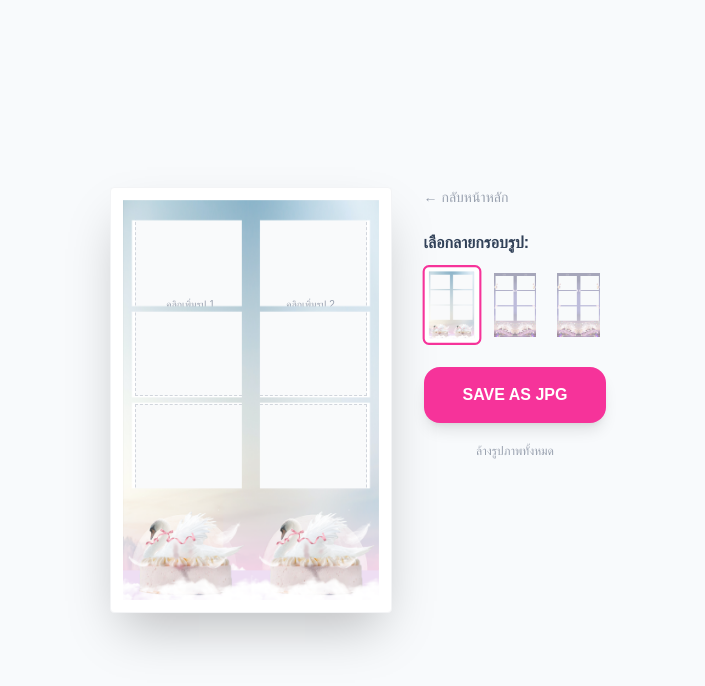
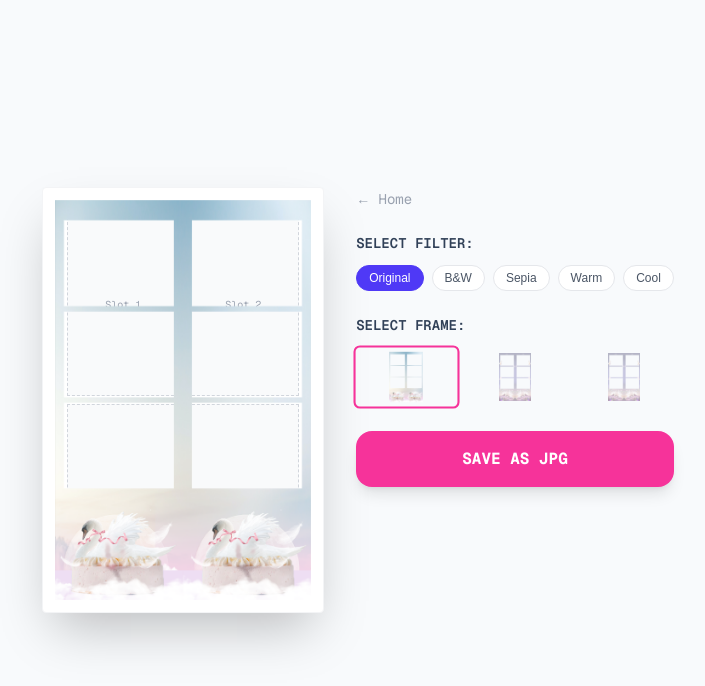
Before and after one commit to mypeynp/Photobooth, a Next.js app: page / in a window 1280 px wide. Both pictures are taken after a click on the button "เข้าสู่ Photobooth →". Shown: the top 686 px of the page, without its empty margins (282-987 px from the left). Built offline with nearby package versions, Linux system fonts and the light colour scheme.

Commit message:
add camera and filters

```diff
--- a/app/page.tsx
+++ b/app/page.tsx
@@ -6,8 +6,13 @@ export default function PhotoboothApp() {
   const [images, setImages] = useState<(string | null)[]>(Array(4).fill(null));
   const [currentFrame, setCurrentFrame] = useState('/frame1.png');
   const [currentSlot, setCurrentSlot] = useState<number>(0);
+  const [showUploadOption, setShowUploadOption] = useState(false);
+  const [filter, setFilter] = useState('none');
+
   const fileInputRef = useRef<HTMLInputElement>(null);
+  const videoRef = useRef<HTMLVideoElement>(null);
   const canvasRef = useRef<HTMLCanvasElement>(null);
+  const [isCameraOpen, setIsCameraOpen] = useState(false);
 
   const frames = [
     { id: 1, src: '/frame1.png', label: 'Frame 1' },
@@ -15,7 +20,56 @@ export default function PhotoboothApp() {
     { id: 3, src: '/frame3.png', label: 'Frame 3' },
   ];
 
-  const handleUpload = (e: React.ChangeEvent<HTMLInputElement>) => {
+  const filters = [
+    { name: 'Original', value: 'none' },
+    { name: 'B&W', value: 'grayscale(100%)' },
+    { name: 'Sepia', value: 'sepia(80%)' },
+    { name: 'Warm', value: 'brightness(1.1) saturate(1.2) sepia(0.2)' },
+    { name: 'Cool', value: 'contrast(1.1) brightness(1.1) hue-rotate(180deg)' },
+  ];
+
+  // ฟังก์ชันเปิดกล้อง
+  const startCamera = async () => {
+    setIsCameraOpen(true);
+    setShowUploadOption(false);
+    try {
+      const stream = await navigator.mediaDevices.getUserMedia({ video: true });
+      if (videoRef.current) {
+        videoRef.current.srcObject = stream;
+      }
+    } catch (err) {
+      alert("ไม่สามารถเข้าถึงกล้องได้");
+      setIsCameraOpen(false);
+    }
+  };
+
+  // ฟังก์ชันถ่ายรูป
+  const takePhoto = () => {
+    const video = videoRef.current;
+    if (video) {
+      const tempCanvas = document.createElement('canvas');
+      tempCanvas.width = video.videoWidth;
+      tempCanvas.height = video.videoHeight;
+      const ctx = tempCanvas.getContext('2d');
+      if (ctx) {
+        ctx.filter = filter; // ใส่ฟิลเตอร์ลงในรูปที่ถ่าย
+        ctx.drawImage(video, 0, 0);
+        const data = tempCanvas.toDataURL('image/jpeg');
+        const newImages = [...images];
+        newImages[currentSlot] = data;
+        setImages(newImages);
+        stopCamera();
+      }
+    }
+  };
+
+  const stopCamera = () => {
+    const stream = videoRef.current?.srcObject as MediaStream;
+    stream?.getTracks().forEach(track => track.stop());
+    setIsCameraOpen(false);
+  };
+
+  const handleFileUpload = (e: React.ChangeEvent<HTMLInputElement>) => {
     const file = e.target.files?.[0];
     if (file) {
       const reader = new FileReader();
@@ -23,6 +77,7 @@ export default function PhotoboothApp() {
         const newImages = [...images];
         newImages[currentSlot] = event.target?.result as string;
         setImages(newImages);
+        setShowUploadOption(false);
       };
       reader.readAsDataURL(file);
     }
@@ -50,7 +105,10 @@ export default function PhotoboothApp() {
         await new Promise((resolve) => { img.onload = resolve; });
         const col = i % 2;
         const row = Math.floor(i / 2);
+        // วาดรูปพร้อมฟิลเตอร์ลงบน Canvas หลัก
+        ctx.filter = filter;
         ctx.drawImage(img, padding + (col * (slotW + padding)), padding + (row * (slotH + padding)), slotW, slotH);
+        ctx.filter = 'none'; // reset filter สำหรับกรอบรูป
       }
     }
 
@@ -70,21 +128,10 @@ export default function PhotoboothApp() {
       <div className="flex flex-col items-center justify-center min-h-screen bg-pink-50 p-6 text-center">
         <div className="max-w-md w-full">
           <div className="mb-8 rounded-3xl overflow-hidden shadow-2xl border-8 border-white bg-white">
-            <img
-              src="/welcome.jpg"
-              alt="Welcome"
-              className="w-full h-auto object-cover min-h-[300px]"
-              onError={(e) => { e.currentTarget.src = "https://via.placeholder.com/800x1200?text=Check+welcome.jpg+in+public+folder"; }}
-            />
+            <img src="/welcome.jpg" alt="Welcome" className="w-full h-auto object-cover min-h-[300px]" onError={(e) => { e.currentTarget.src = "https://via.placeholder.com/800x1200?text=welcome.jpg"; }} />
           </div>
-          <h1 className="text-4xl font-bold text-pink-600 mb-2">My Photobooth</h1>
-          <p className="text-gray-500 mb-10">สร้างความทรงจำดีๆ ด้วยเฟรมสวยๆ ของคุณ</p>
-          <button
-            onClick={() => setPage('editor')}
-            className="bg-pink-500 text-white text-xl font-bold py-4 px-10 rounded-full shadow-lg hover:bg-pink-600 transition-all hover:scale-105 active:scale-95"
-          >
-            เข้าสู่ Photobooth →
-          </button>
+          <h1 className="text-4xl font-bold text-pink-600 mb-2 font-mono">My Photobooth</h1>
+          <button onClick={() => setPage('editor')} className="bg-pink-500 text-white text-xl font-bold py-4 px-10 rounded-full shadow-lg hover:bg-pink-600 transition-all active:scale-95">เข้าสู่ Photobooth →</button>
         </div>
       </div>
     );
@@ -92,17 +139,19 @@ export default function PhotoboothApp() {
 
   return (
     <div className="flex flex-col items-center justify-center min-h-screen bg-slate-50 p-6">
-      <div className="flex flex-col md:flex-row gap-8 items-center md:items-start">
+      <div className="flex flex-col md:flex-row gap-8 items-center md:items-start max-w-5xl">
+
+        {/* Photobooth Display */}
         <div className="bg-white p-3 shadow-2xl rounded-sm border border-gray-100">
           <div className="relative w-64 h-[400px] bg-white overflow-hidden">
             <div className="grid grid-cols-2 grid-rows-2 gap-2 p-3 h-full">
               {images.map((img, i) => (
                 <div
                   key={i}
-                  onClick={() => { setCurrentSlot(i); fileInputRef.current?.click(); }}
-                  className="relative bg-gray-50 border border-dashed border-gray-300 cursor-pointer flex items-center justify-center overflow-hidden hover:bg-gray-100 transition-colors"
+                  onClick={() => { setCurrentSlot(i); setShowUploadOption(true); }}
+                  className="relative bg-gray-50 border border-dashed border-gray-300 cursor-pointer flex items-center justify-center overflow-hidden"
                 >
-                  {img ? <img src={img} className="w-full h-full object-cover" /> : <span className="text-[10px] text-gray-400">คลิกเพิ่มรูป {i+1}</span>}
+                  {img ? <img src={img} style={{ filter: filter }} className="w-full h-full object-cover" /> : <span className="text-[10px] text-gray-400 font-mono">Slot {i+1}</span>}
                 </div>
               ))}
             </div>
@@ -110,41 +159,70 @@ export default function PhotoboothApp() {
           </div>
         </div>
 
+        {/* Controls */}
         <div className="w-full max-w-xs space-y-6">
-          <button onClick={() => setPage('welcome')} className="text-sm text-gray-400 hover:text-gray-600 flex items-center gap-1">
-            ← กลับหน้าหลัก
-          </button>
+          <button onClick={() => setPage('welcome')} className="text-sm text-gray-400 hover:text-gray-600 font-mono">← Home</button>
+
+          {/* Filter Selection */}
           <div>
-            <p className="font-semibold mb-3 text-slate-700">เลือกลายกรอบรูป:</p>
-            <div className="grid grid-cols-3 gap-2">
-              {frames.map((f) => (
+            <p className="font-semibold mb-3 text-slate-700 font-mono text-sm">SELECT FILTER:</p>
+            <div className="flex flex-wrap gap-2">
+              {filters.map((f) => (
                 <button
-                  key={f.id}
-                  onClick={() => setCurrentFrame(f.src)}
-                  className={`border-2 p-1 rounded-md transition-all ${currentFrame === f.src ? 'border-pink-500 scale-105 bg-white' : 'border-transparent opacity-60'}`}
+                  key={f.name}
+                  onClick={() => setFilter(f.value)}
+                  className={`px-3 py-1 text-xs rounded-full border transition-all ${filter === f.value ? 'bg-indigo-600 text-white border-indigo-600' : 'bg-white text-gray-600 border-gray-200'}`}
                 >
-                  <img src={f.src} className="w-full h-16 object-contain bg-gray-50" />
+                  {f.name}
                 </button>
               ))}
             </div>
           </div>
-          <div className="space-y-3">
-            <button
-              onClick={saveAsJpg}
-              className="w-full bg-pink-500 text-white py-4 rounded-2xl font-bold shadow-lg hover:bg-pink-600 transition-all active:scale-95"
-            >
-              SAVE AS JPG
-            </button>
-            <button
-              onClick={() => setImages(Array(4).fill(null))}
-              className="w-full text-xs text-gray-400 py-2 hover:text-red-400 transition-colors"
-            >
-              ล้างรูปภาพทั้งหมด
-            </button>
+
+          {/* Frame Selection */}
+          <div>
+            <p className="font-semibold mb-3 text-slate-700 font-mono text-sm">SELECT FRAME:</p>
+            <div className="grid grid-cols-3 gap-2">
+              {frames.map((f) => (
+                <button key={f.id} onClick={() => setCurrentFrame(f.src)} className={`border-2 p-1 rounded-md transition-all ${currentFrame === f.src ? 'border-pink-500 scale-105' : 'border-transparent opacity-50'}`}>
+                  <img src={f.src} className="w-full h-12 object-contain" />
+                </button>
+              ))}
+            </div>
+          </div>
+
+          <button onClick={saveAsJpg} className="w-full bg-pink-500 text-white py-4 rounded-2xl font-bold shadow-lg hover:bg-pink-600 transition-all active:scale-95 font-mono">SAVE AS JPG</button>
+        </div>
+      </div>
+
+      {/* Upload/Camera Option Modal */}
+      {showUploadOption && (
+        <div className="fixed inset-0 bg-black/60 backdrop-blur-sm z-50 flex items-center justify-center p-4">
+          <div className="bg-white rounded-3xl p-8 max-w-sm w-full text-center space-y-4">
+            <h3 className="text-xl font-bold">เพิ่มรูปภาพในช่องที่ {currentSlot + 1}</h3>
+            <button onClick={startCamera} className="w-full py-4 bg-indigo-600 text-white rounded-xl font-bold hover:bg-indigo-700">📸 ถ่ายภาพ</button>
+            <button onClick={() => fileInputRef.current?.click()} className="w-full py-4 bg-gray-100 text-gray-800 rounded-xl font-bold hover:bg-gray-200">📂 เลือกจากเครื่อง</button>
+            <button onClick={() => setShowUploadOption(false)} className="w-full py-2 text-gray-400 text-sm">ยกเลิก</button>
           </div>
         </div>
-      </div>
-      <input type="file" ref={fileInputRef} className="hidden" onChange={handleUpload} accept="image/*" />
+      )}
+
+      {/* Camera Modal */}
+      {isCameraOpen && (
+        <div className="fixed inset-0 bg-black z-[60] flex flex-col items-center justify-center p-4">
+          <div className="relative w-full max-w-lg aspect-video bg-gray-900 rounded-2xl overflow-hidden border-4 border-white">
+            <video ref={videoRef} autoPlay playsInline className="w-full h-full object-cover" style={{ filter: filter }} />
+          </div>
+          <div className="mt-8 flex gap-6">
+            <button onClick={stopCamera} className="bg-white/20 text-white px-6 py-3 rounded-full hover:bg-white/30">Close</button>
+            <button onClick={takePhoto} className="w-20 h-20 bg-white rounded-full border-8 border-gray-300 active:scale-90 transition-all shadow-xl"></button>
+            <div className="w-20"></div> {/* Spacer */}
+          </div>
+          <p className="text-white mt-4 font-mono">Smile!</p>
+        </div>
+      )}
+
+      <input type="file" ref={fileInputRef} className="hidden" onChange={handleFileUpload} accept="image/*" />
       <canvas ref={canvasRef} className="hidden" />
     </div>
   );
```
